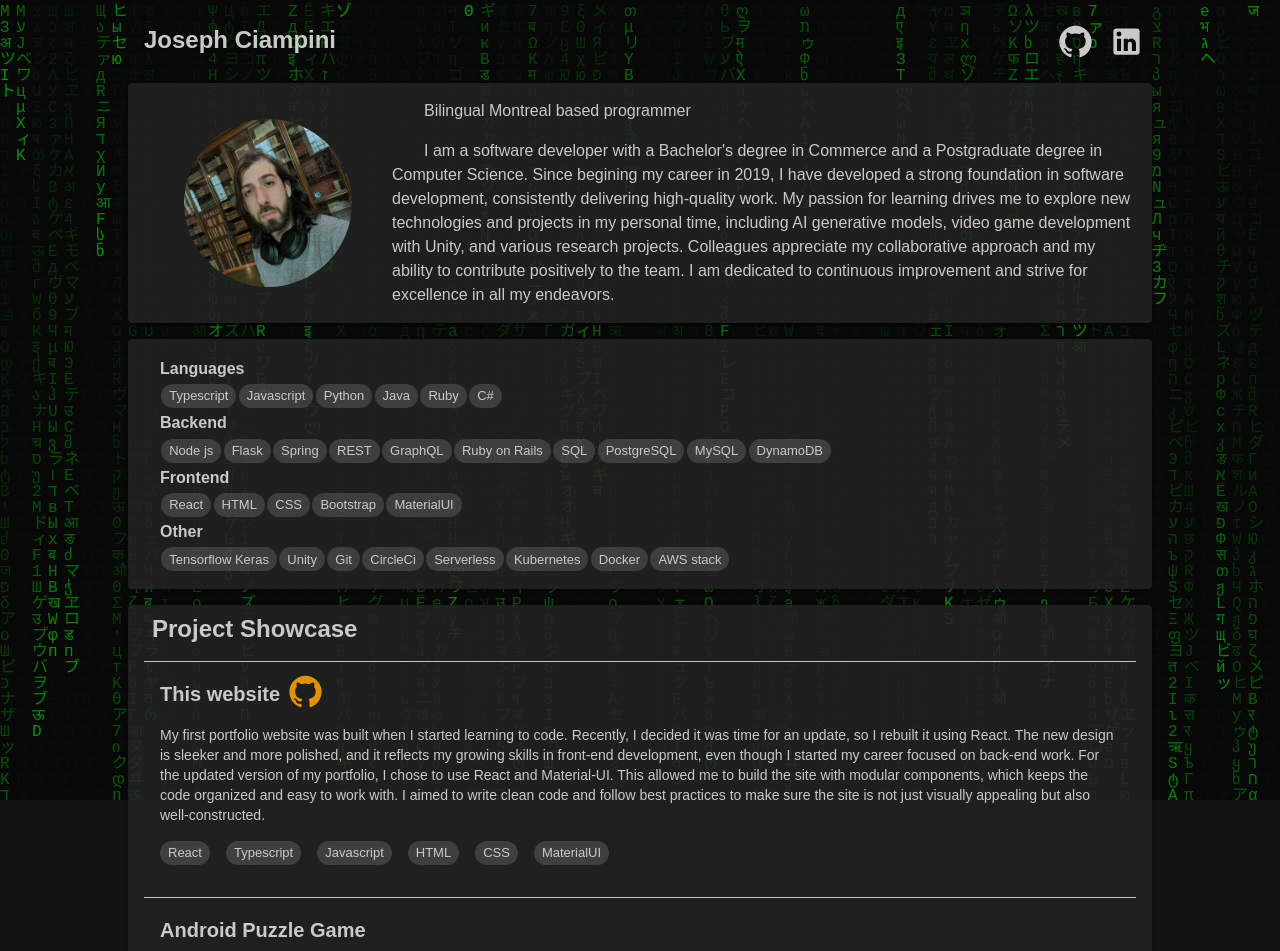
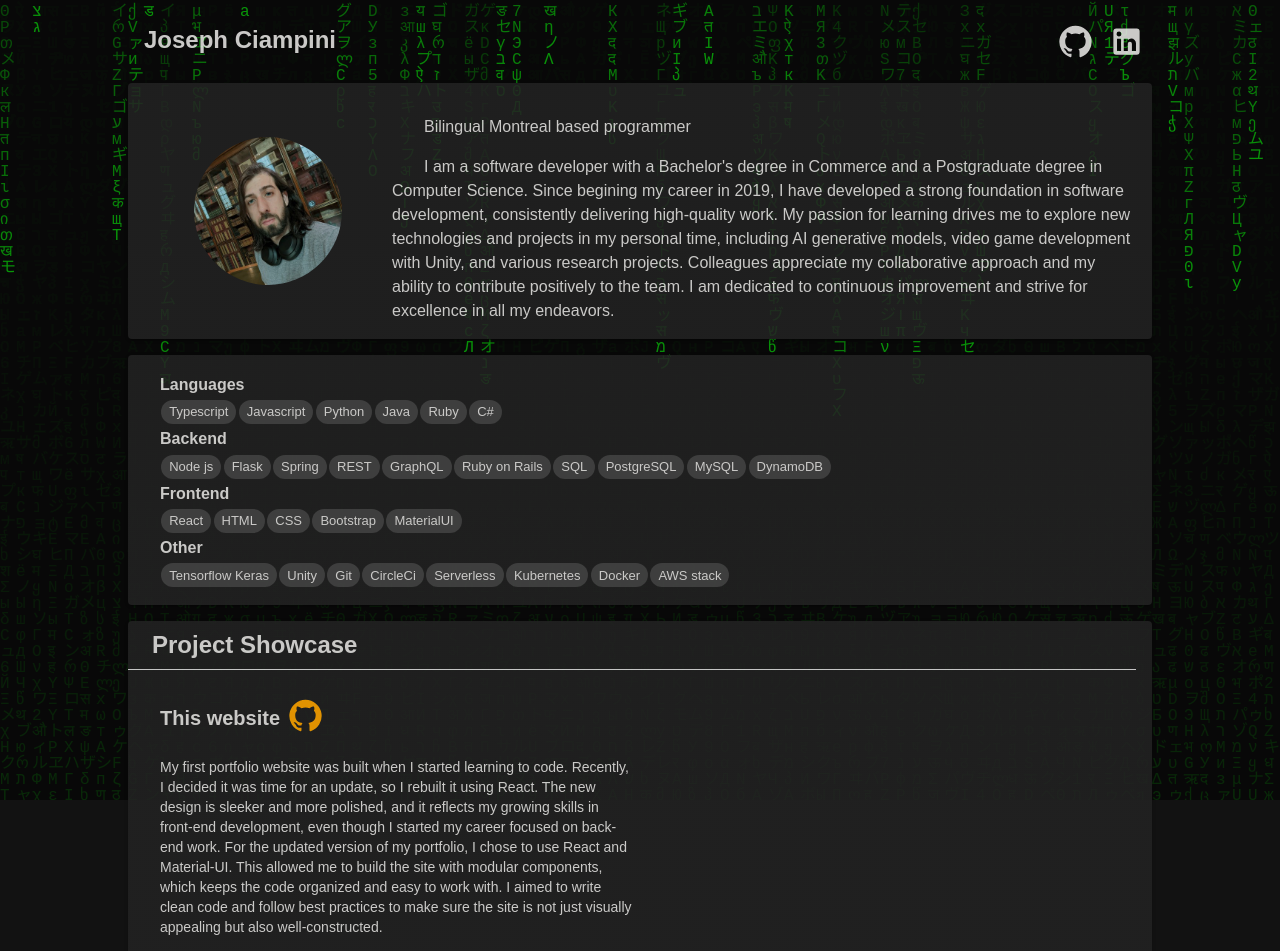
Before and after one commit to getjoey/get-joey-react, a React (Create React App) app: page / in a window 1280 px wide. Shown: the top 951 px of the page. Built offline with nearby package versions, Linux system fonts and the light colour scheme.

Commit message:
clean up rain

```diff
--- a/src/Components/Home/AboutSection.tsx
+++ b/src/Components/Home/AboutSection.tsx
@@ -16,22 +16,22 @@ export default () => {
           flexDirection: 'column', // Children are stacked vertically
           alignItems: 'center', // Horizontal centering
           justifyContent: 'center', // Vertical centering
-          height: { xs: "200px", md: "auto" }, // Adjust the height as needed
+          // height: { xs: "200px", md: "auto" }, // Adjust the height as needed
         }}>
         <Box
           sx={{
             p:2,
             borderRadius: '50%',
             width: "100%",
-            maxWidth: "200px",
-            height: "200px", // Explicit height for the image box
+            maxWidth: "180px",
+            height: "180px", // Explicit height for the image box
             objectFit: 'cover', // Adjust objectFit as necessary
           }}
           component="img"
           src={joseph}
         />
       </Box>
-      <Box sx={{ width: { xs: "100%", md: "75%" } }}>
+      <Box display="flex" flexDirection="column" sx={{ width: { xs: "100%", md: "75%" }, mt:{xs:0, md:2} }}>
         {/* <Box sx={{ ml: 2, mb: 2 }}>
           <Typography variant="h5" component="h2" sx={{ fontWeight: 'bold' }}>About</Typography>
         </Box> */}
--- a/src/Components/Home/ProjectsSection.tsx
+++ b/src/Components/Home/ProjectsSection.tsx
@@ -1,4 +1,4 @@
-import { Box, Chip, IconButton, Paper, Stack, Tooltip, Typography } from "@mui/material"
+import { Box, Chip, Grid, IconButton, Paper, Stack, Tooltip, Typography } from "@mui/material"
 import GitHubIcon from '@mui/icons-material/GitHub';
 
 import nlpGameScreenshot1 from "../../assets/photos/nlpGameSC1.png";
@@ -19,7 +19,8 @@ type Project = {
 
 const Project = ({ title, info, languages, photoLinks, githubLink }: Project) => {
   return (
-    <Box p={2} mb={2} borderTop="1px solid #e0e0e0" display="flex" flexDirection="column" rowGap={1}>
+    <Grid container spacing={2} borderTop="1px solid #e0e0e0" p={2} mb={2}>
+      <Grid item xs={12}>
         <Box display="flex" flexDirection={"row"}>
           <Typography variant="h6" component="h3" sx={{ fontWeight: 'bold' }}>{title}</Typography>
           {!githubLink ? <></> :
@@ -37,20 +38,23 @@ const Project = ({ title, info, languages, photoLinks, githubLink }: Project) =>
             </Tooltip>
           }
         </Box>
-      <Box>
+      </Grid>
+      <Grid item xs={12} lg={6}>
         <Typography variant="body2">
           {info}
         </Typography>
-      </Box>
-      <Box>
-        <ImageModalCarousel photoLinks={photoLinks}/>
-      </Box>
+      </Grid>
+      <Grid item xs={12} lg={6}>
+        <ImageModalCarousel photoLinks={photoLinks} />
+      </Grid>
+      <Grid item xs={12}>
         <Box display="flex" flexDirection="row">
           <Stack direction="row" spacing={1} justifyContent="center" flexWrap="wrap" gap={1}>
             {languages.map(lang => <Chip key={lang} label={lang} size="small" />)}
           </Stack>
         </Box>
-    </Box>
+      </Grid>
+    </Grid>
   )
 };
 
@@ -76,9 +80,23 @@ export default () => {
       was available for free download on Android. The objective of the game is to manipulate light using
       various colored lenses and mirrors to overcome obstacles, collect coins, and energize a black hole.`,
       languages: ["C#", "Unity", "Android"],
-      photoLinks: [nlpGameScreenshot1,nlpGameScreenshot2,nlpGameScreenshot3,nlpGameScreenshot4,nlpGameScreenshot5,nlpGameScreenshot6],
+      photoLinks: [nlpGameScreenshot1, nlpGameScreenshot2, nlpGameScreenshot3, nlpGameScreenshot4, nlpGameScreenshot5, nlpGameScreenshot6],
       githubLink: "",
     },
+    // {
+    //   title: "RaceCar AI",
+    //   info: `A fun little project, to attempt to learn more about genetic AI, where cars randomly drive through checkpoints where they are awarded, and cycle keeps on repeating with each best driver being replicated and split into another 100 random cars. Eventually the car is able to finish the track, and will continue to improve.`,
+    //   languages: ['Java'],
+    //   photoLinks: ["https://raw.githubusercontent.com/getjoey/raceCarAi/master/carA.png", "https://raw.githubusercontent.com/getjoey/raceCarAi/master/carB.png"],
+    //   githubLink: "https://github.com/getjoey/raceCarAi",
+    // },
+    // {
+    //   title: "Pixel Drawer",
+    //   info: `Pixel art creator, like paint, but for blocky pixel art like images`,
+    //   languages: ["Java"],
+    //   photoLinks: ["https://raw.githubusercontent.com/getjoey/getjoey.github.io-old/master/images/pixeldrawer2.png", "https://raw.githubusercontent.com/getjoey/getjoey.github.io-old/master/images/pixeldrawer.png"],
+    //   githubLink: "https://github.com/getjoey/PixelDrawer1.1",
+    // },
     {
       title: "Under Construction",
       info: `I am adding in more projects (April 8th, 2024)`,
@@ -91,7 +109,7 @@ export default () => {
 
   return (
     <Box p={1} paddingLeft={2} paddingRight={2} component={Paper} elevation={2}>
-      <Box sx={{ textAlign: "left", mb: 2, ml:1 }}>
+      <Box sx={{ textAlign: "left", mb: 3, ml: 1 }}>
         <Typography variant="h5" component="h2" sx={{ fontWeight: 'bold' }}>Project Showcase</Typography>
       </Box>
       {projectList.map(p => <Project title={p.title} info={p.info} photoLinks={p.photoLinks} languages={p.languages} githubLink={p.githubLink} />)}
--- a/src/Components/MainPage.tsx
+++ b/src/Components/MainPage.tsx
@@ -1,15 +1,9 @@
 import { Box, IconButton, Tab, Typography } from '@mui/material';
 import React from 'react';
 import { useTheme } from '@mui/material/styles';
-import GitHubIcon from '@mui/icons-material/GitHub';
-import LinkedInIcon from '@mui/icons-material/LinkedIn';
 import AboutSection from './home/AboutSection';
 import ProjectsSection from './home/ProjectsSection';
 import SkillSection from './home/SkillSection';
-import about from "../assets/icons/about.png";
-import skills from "../assets/icons/skills.png";
-import projects from "../assets/icons/projects.png";
-import joseph from "../assets/photos/joseph.jpeg";
 import Header from './other/Header';
 
 export default () => {
--- a/src/Components/other/ImageModalCarousel.tsx
+++ b/src/Components/other/ImageModalCarousel.tsx
@@ -66,7 +66,7 @@ export default function PhotoCarousel({ photoLinks }: { photoLinks: string[] })
                             <img
                                 src={photoLink}
                                 alt={`Photo ${index + 1}`}
-                                style={{ maxHeight: '250px', maxWidth: "100%", cursor: 'pointer' }}
+                                style={{ maxHeight: '360px', maxWidth: "100%", cursor: 'pointer' }}
                                 onClick={() => handleClickOpen(photoLink)}
                             />
                         </div>
--- a/src/Components/other/MatrixRains.tsx
+++ b/src/Components/other/MatrixRains.tsx
@@ -38,7 +38,7 @@ const MatrixRain = ({ children }: { children: ReactNode }) => {
         const fontSize = 16;
         const columns = canvas.width / fontSize;
         const rainDrops: any[] = Array.from({ length: columns }).fill(1);
-
+        speedRef.current = 2;
         // The drawing function
         const draw = () => {
             if (frameCount % speedRef.current === 0) { // Update only every 'speed' frames
@@ -53,6 +53,9 @@ const MatrixRain = ({ children }: { children: ReactNode }) => {
                     context.fillText(text, i * fontSize, rainDrops[i] * fontSize);
 
                     if (rainDrops[i] * fontSize > canvas.height && Math.random() > 0.975) {
+                        if(!showSite) {
+                            speedRef.current = 10;
+                        }
                         rainDrops[i] = 0;
                     }
                     rainDrops[i]++;
@@ -73,9 +76,6 @@ const MatrixRain = ({ children }: { children: ReactNode }) => {
         setTimeout(() => {
             setShowSite(true);
         }, 80);
-        setTimeout(() => {
-            speedRef.current = 2.5;
-        }, 1000);
         // Clean up the canvas on component unmount
         return () => {
             window.removeEventListener('resize', handleResize);
--- a/src/Context/ThemeContext.tsx
+++ b/src/Context/ThemeContext.tsx
@@ -31,6 +31,9 @@ export const CustomThemeProviderWithContext = ({ children }: { children: ReactNo
       text: {
         primary: '#E5E4E2', // Default text color
       },
+      background: {
+        // paper: '#000A00', // Set default background color
+      },
     },
     typography: {
       fontFamily: 'Arial, sans-serif',
```
Lines whose indentation alone changed are shown as unchanged.
